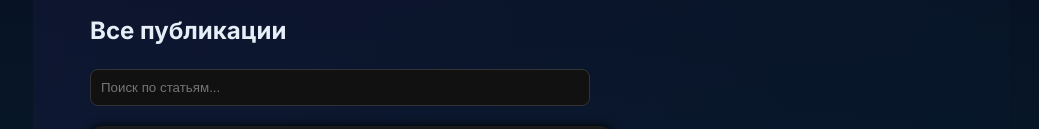
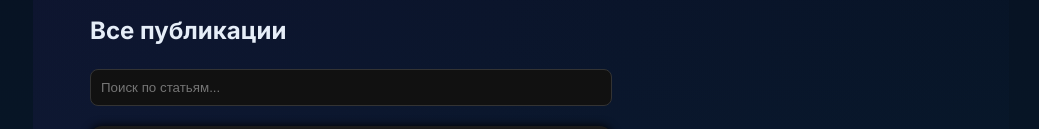
Before and after one commit to lasnet/lasnet.github.io, a plain HTML site: page posts2.html in a window 1280 px wide. Shown: the part 144-273 px from the top of the page, without its empty margins (119-1158 px from the left). Drawn offline with Linux system fonts and the light colour scheme.

Commit message:
Update style.css

```diff
--- a/assets/style.css
+++ b/assets/style.css
@@ -12,5 +12,5 @@ nav a.active, nav a:hover { color: #00e0a0; }
 .post-card h2 { margin-top: 10px; color: #fff; }
 .post-card p { color: #aaa; font-size: 0.9em; }
 .read-more, .back-button { color: #00e0a0; text-decoration: none; font-weight: 500; display: inline-block; margin-top: 10px; }
-input#search { display: block; width: 100%; max-width: 500px; margin: 20px 0; padding: 10px; border-radius: 8px; border: 1px solid #333; background: #111; color: #eee; }
+input#search { display: block; width: 100%; max-width: 800px; margin: 20px 0; padding: 10px; border-radius: 8px; border: 1px solid #333; background: #111; color: #eee; }
 .post-container { max-width: 800px; }
```
